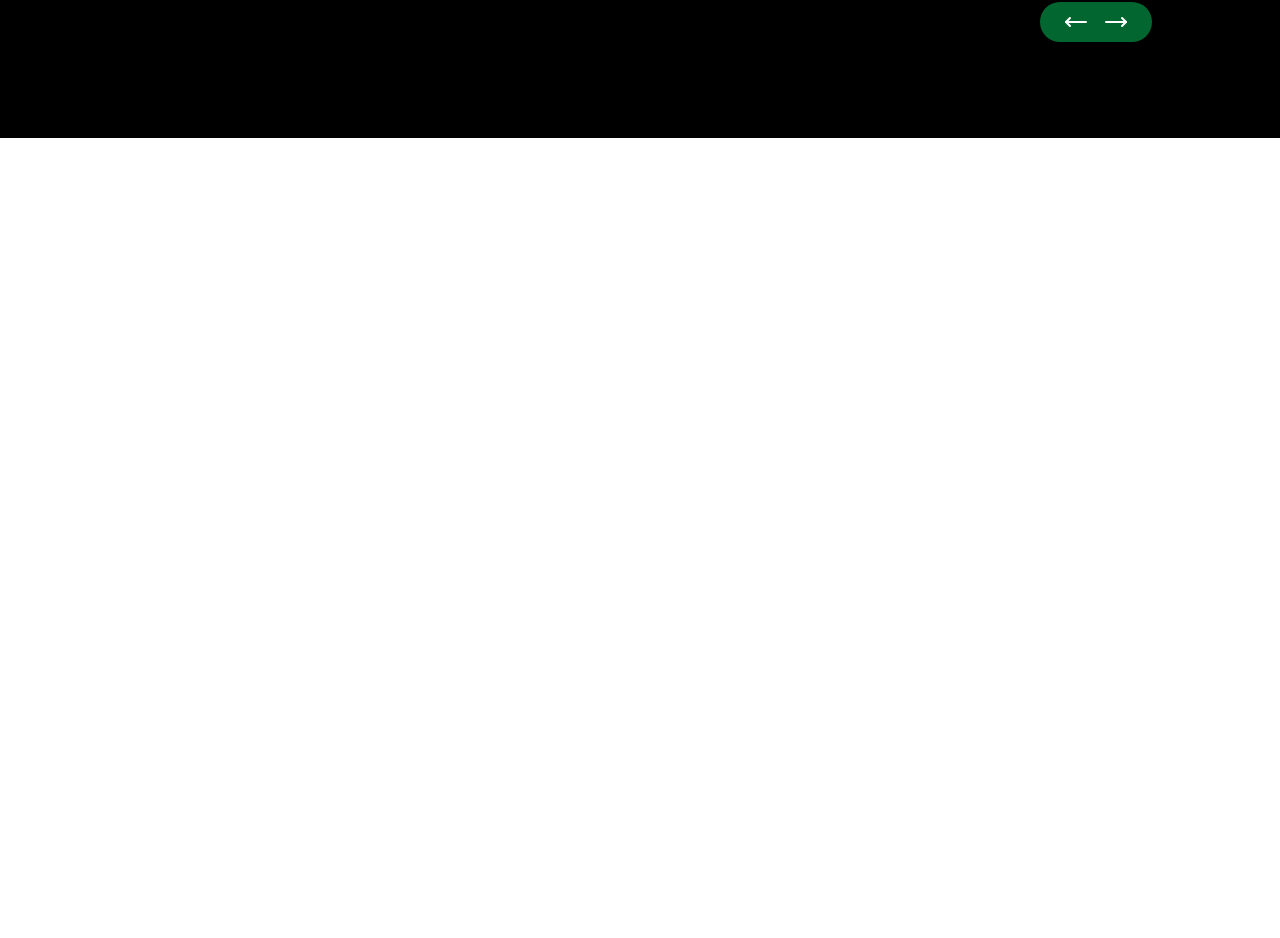
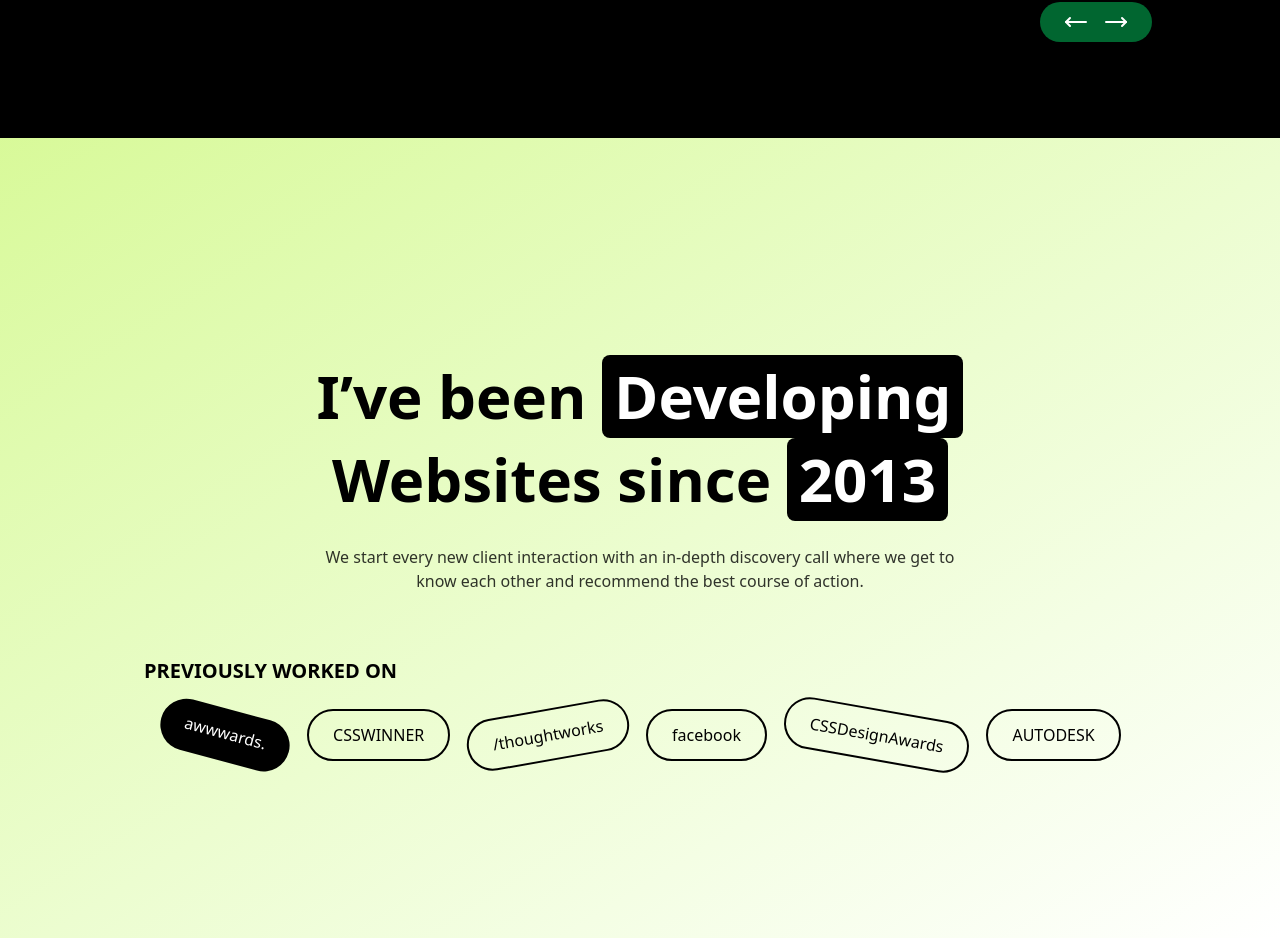
Before and after one commit to minhaj-uddin-arif-23/develop-ui-task, a Next.js app: page / in a window 1280 px wide. Shown: the part 1650-2588 px from the top of the page. Before the commit the page ends 1788 px from the top, so only its background shows below. Built offline with nearby package versions, Linux system fonts and the light colour scheme.

Commit message:
development section added

```diff
--- a/src/app/page.tsx
+++ b/src/app/page.tsx
@@ -11,7 +11,7 @@ export default function Home() {
       <Navbar />
       <HeroSection />
       <Skills />
-      {/* <Development /> */}
+      <Development />
       {/* <WorkProcess /> */}
       {/* <ContactSection /> */}
     </div>
```
